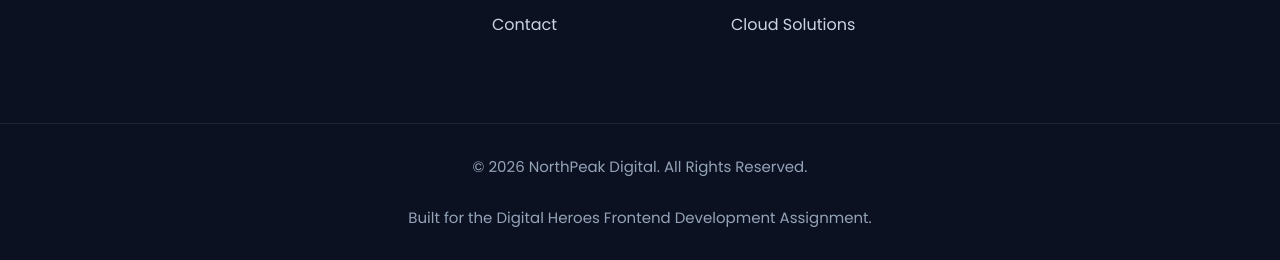
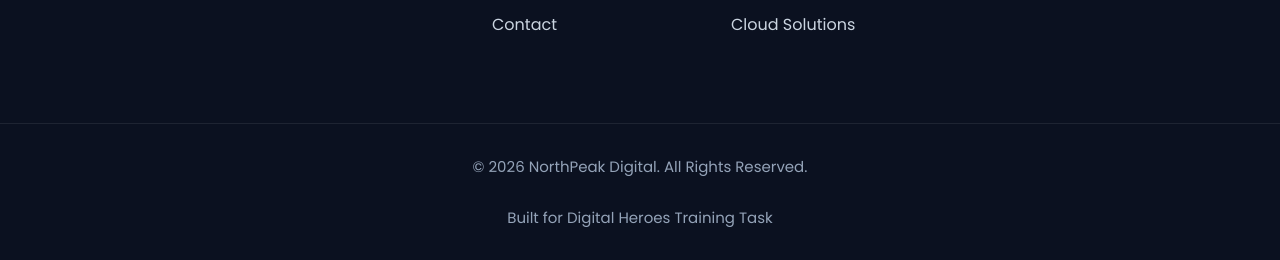
Before and after one commit to shireeshalahari/northpeak-digital, a plain HTML site: page index.html in a window 1280 px wide. Shown: the part 6534-6794 px from the top of the page. Drawn offline with nearby package versions, Linux system fonts and the light colour scheme.

Commit message:
Update footer credit

```diff
--- a/index.html
+++ b/index.html
@@ -645,7 +645,10 @@
 
         <br><br>
 
-        Built for the Digital Heroes Frontend Development Assignment.
+        Built for
+<a href="https://digitalheroesco.com" target="_blank" rel="noopener noreferrer">
+    Digital Heroes Training Task
+</a>
 
     </div>
 
```
